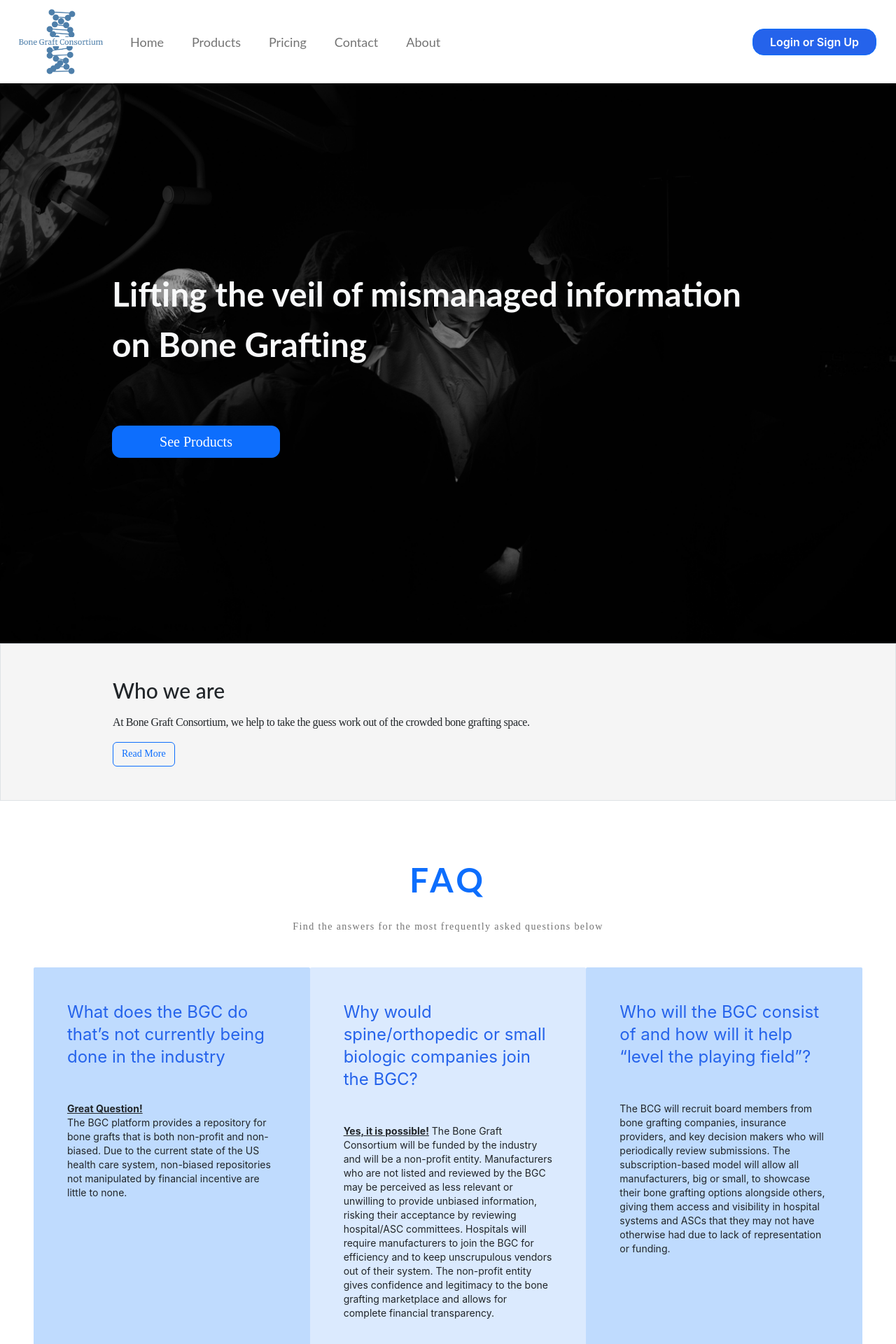
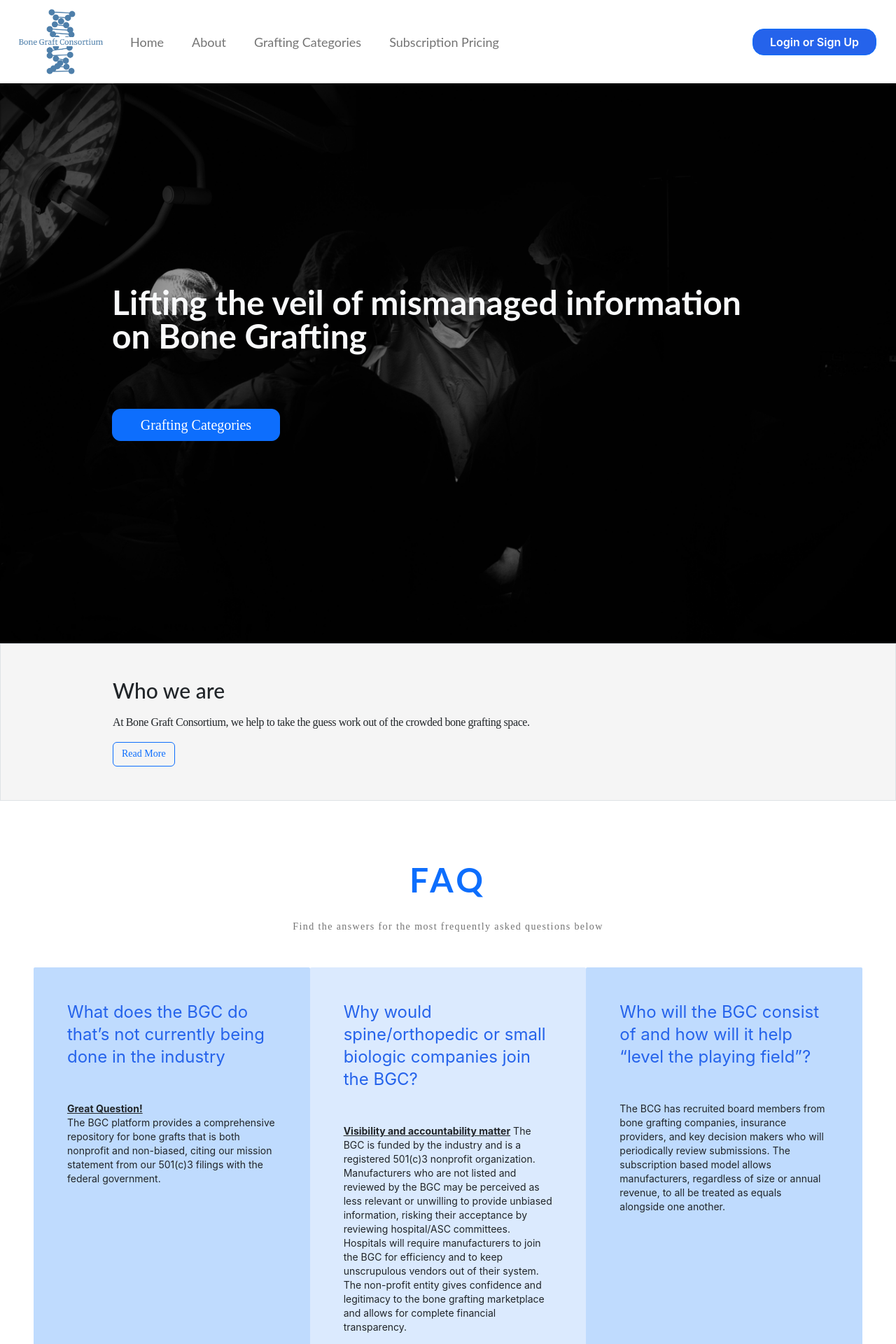
Before and after one commit to davidwilliford99/BGC, a React (Create React App) app in the folder app/: page / in a window 1280 px wide. Shown: the top 1920 px of the page at 70% size. Built offline with nearby package versions, Linux system fonts and the light colour scheme.

Commit message:
Mike's visual revisions

```diff
--- a/app/src/components/NavbarComp.js
+++ b/app/src/components/NavbarComp.js
@@ -76,10 +76,11 @@
             navbarScroll
           >
             <Nav.Link href="/home">Home</Nav.Link>
-            <Nav.Link href='/products'>Products</Nav.Link>
-            <Nav.Link href='/pricing'>Pricing</Nav.Link>
-            <Nav.Link href='/contact'>Contact</Nav.Link>
             <Nav.Link href="/about">About</Nav.Link>
+            <Nav.Link href='/products'>Grafting Categories</Nav.Link>
+            <Nav.Link href='/pricing'>Subscription Pricing</Nav.Link>
+            {/* <Nav.Link href='/contact'>Contact</Nav.Link> */}
+
           </Nav>
 
 
--- a/app/src/pages/HomePage.js
+++ b/app/src/pages/HomePage.js
@@ -11,11 +11,11 @@
 
 
       <div className='xl:h-screen px-10 pb-20 xl:px-40 d-flex flex-column justify-center' id='hero-section'>
-        <h1 className='text-light text-5xl py-20 font-["Lato"] font-bold leading-normal'>
+        <h1 className='text-light text-3xl lg:text-5xl py-20 font-["Lato"] font-bold leading-normal'>
           Lifting the veil of mismanaged information on Bone Grafting
         </h1>
-        <a href='/products' className='btn btn-primary btn-lg btn-get-started px-5 rounded-xl font-["Montserrat"] font-medium xl:w-1/4 text-xl'>
-          See Products
+        <a href='/products' className='btn btn-primary btn-lg btn-get-started rounded-xl font-["Montserrat"] font-medium xl:w-1/4 text-xl'>
+          Grafting Categories
         </a>
       </div>
 
@@ -57,7 +57,7 @@
             <p class="text-sm xl:text-md">
               <strong><u>Great Question!</u></strong>
               <br/>
-               The BGC platform provides a repository for bone grafts that is both non-profit and non-biased. Due to the current state of the US health care system, non-biased repositories not manipulated by financial incentive are little to none.
+               The BGC platform provides a comprehensive repository for bone grafts that is both nonprofit and non-biased, citing our mission statement from our 501(c)3 filings with the federal government.
             </p>
           </div>
 
@@ -66,7 +66,7 @@
           <div class="col-md-6 col-lg-4 mb-4 bg-blue-100 p-5 rounded-sm">
             <h6 class="mb-5 text-blue-600 text-lg xl:text-2xl">Why would spine/orthopedic or small biologic companies join the BGC?</h6>
             <p class="text-sm xl:text-md">
-              <strong><u>Yes, it is possible!</u></strong> The Bone Graft Consortium will be funded by the industry and will be a non-profit entity. Manufacturers who are not listed and reviewed by the BGC may be perceived as less relevant or unwilling to provide unbiased information, risking their acceptance by reviewing hospital/ASC committees. Hospitals will require manufacturers to join the BGC for efficiency and to keep unscrupulous vendors out of their system. The non-profit entity gives confidence and legitimacy to the bone grafting marketplace and allows for complete financial transparency.
+              <strong><u>Visibility and accountability matter</u></strong> The BGC is funded by the industry and is a registered 501(c)3 nonprofit organization. Manufacturers who are not listed and reviewed by the BGC may be perceived as less relevant or unwilling to provide unbiased information, risking their acceptance by reviewing hospital/ASC committees. Hospitals will require manufacturers to join the BGC for efficiency and to keep unscrupulous vendors out of their system. The non-profit entity gives confidence and legitimacy to the bone grafting marketplace and allows for complete financial transparency.
             </p>
           </div>
 
@@ -76,7 +76,7 @@
             <h6 class="mb-5 text-blue-600 text-lg xl:text-2xl">Who will the BGC consist of and how will it help “level the playing field”?
             </h6>
             <p class="text-sm xl:text-md">
-            The BCG will recruit board members from bone grafting companies, insurance providers, and key decision makers who will periodically review submissions. The subscription-based model will allow all manufacturers, big or small, to showcase their bone grafting options alongside others, giving them access and visibility in hospital systems and ASCs that they may not have otherwise had due to lack of representation or funding.
+            The BCG has recruited board members from bone grafting companies, insurance providers, and key decision makers who will periodically review submissions. The subscription based model allows manufacturers, regardless of size or annual revenue, to all be treated as equals alongside one another.
             </p>
           </div>
 
--- a/app/src/pages/aboutPage.js
+++ b/app/src/pages/aboutPage.js
@@ -3,7 +3,7 @@
 
 function AboutPage(){
 
-    const aboutText = "BGC (Bone Graft Consortium) is a non-profit repository for bone grafts. We are here to provide our customers with a non-biased repository for bone grafts, where any licensed vendors can post their products.";
+    const aboutText = "BGC (Bone Graft Consortium) is a non-profit repository for bone grafts. We exist to provide our customers with a non-biased repository for bone grafting, where all FDA and/or AATB registered companies are encouraged to list their offerings.";
 
     return(
         <div className='about-wrapper md:mx-20 lg:mx-40'>
@@ -31,7 +31,7 @@
 
                 <div class="container p-5 mt-5 bg-light">
                     <h2 className='text-3xl md:text-4xl font-["Lato"] mb-5 tracking-tight'>Our Story</h2>
-                    <p className='py-2 font-["Montserrat"] tracking-tight'>BGC's owner and founder Michael Weddington is also the founder of Quantum Biologics. During his time in the medical field, he noticed a strong bias and financial monopoly within the bone grafting industry. He consulted colleagues and other individuals in the medical field, and came to the conclusion that hosting a non-profit repository for bone grafting could potentially help millions of patients and surgeons alike. </p>
+                    <p className='py-2 font-["Montserrat"] tracking-tight'>BGC was established to address the bias and financial monopoly within the bone grafting industry. After consulting with various experts and stakeholders in the medical field, it was determined that creating a non-profit repository for bone grafting materials could greatly benefit millions of patients and surgeons alike. This initiative aims to make bone grafting more accessible and equitable, ultimately improving patient outcomes and supporting the medical community. </p>
                 </div>
 
 
--- a/app/src/pages/pricingPage.js
+++ b/app/src/pages/pricingPage.js
@@ -39,8 +39,8 @@
 
 
       <div id='title-container' className='px-20 mt-10 '>
-        <h1 className='text-5xl font-["Lato"] font-normal leading-snug tracking-tight text-center'>Pricing Options</h1>
-        <p className='py-2 font-["Montserrat"] tracking-tight text-center'>Breif reasoning on why spending your money at BGC is worth it. Explain the exact process of how they will receive a return on their investment.</p>
+        <h1 className='text-5xl font-["Lato"] font-normal leading-snug tracking-tight text-center'>Subscription Pricing for Manufacturers</h1>
+        <p className='py-2 font-["Montserrat"] tracking-tight text-center'>As the marketplace becomes increasingly crowded with new product offerings, companies MUST make the effort to delineate and substantiate the claims made regarding their bone grafting portfolio. Utilizing the BGC’s “checks and balances” system, based on board member peer review, your company can be assured fairness and visibility within our valued hospital and ASC partnerships across the United States. Once reviewed and approved as accurate by our board, and your product(s) “go live” on the site, BGC participating partners will have complete visibility of your offerings, scientific data, pricing, IFUs, FDA filings, ASPs, and marketing acumen immediately, and on demand, when time matters most.</p>
       </div>
 
 
```
Also changed, not shown: 2 other files (tests, documents, lock files or other folders).
